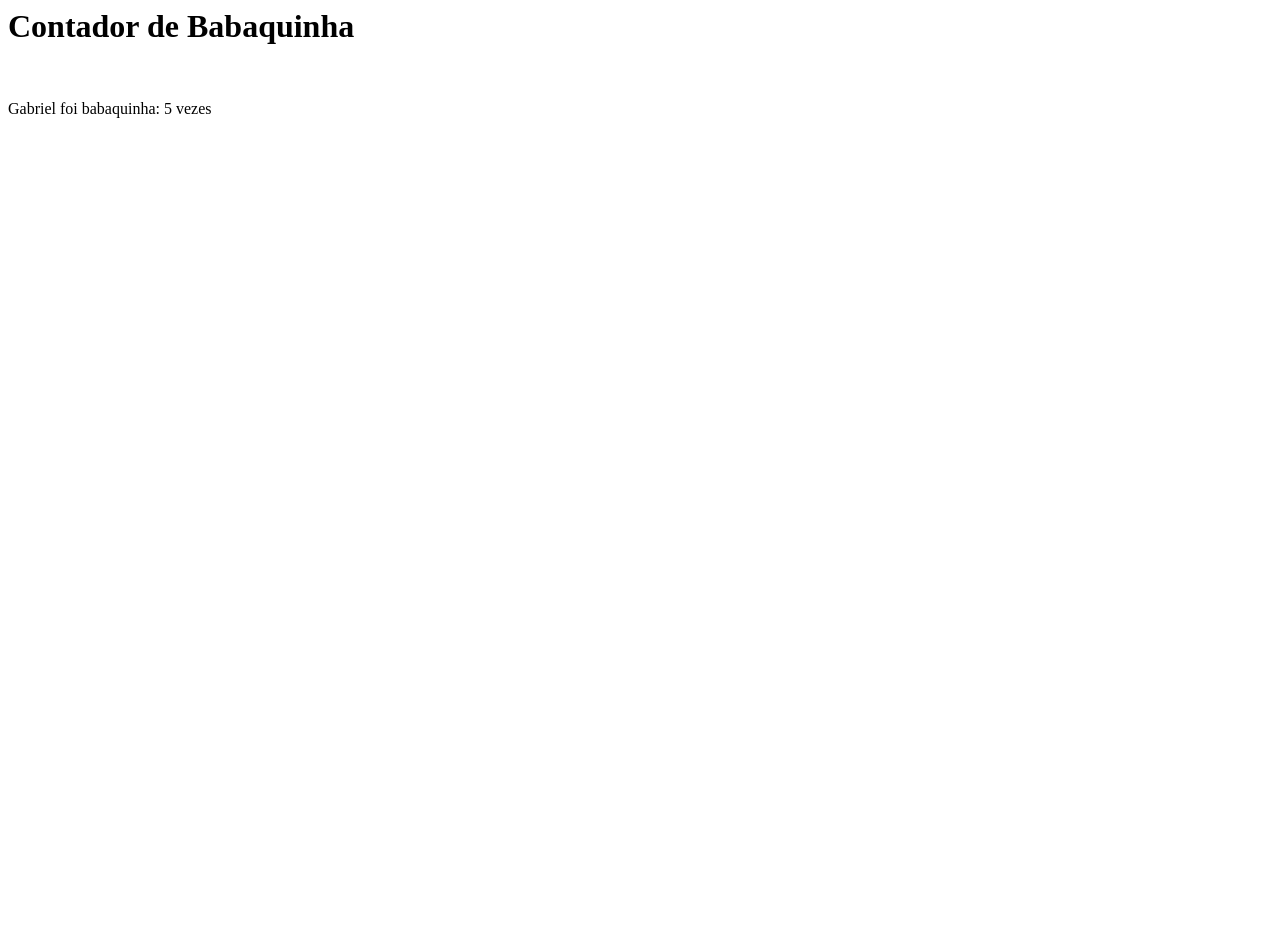
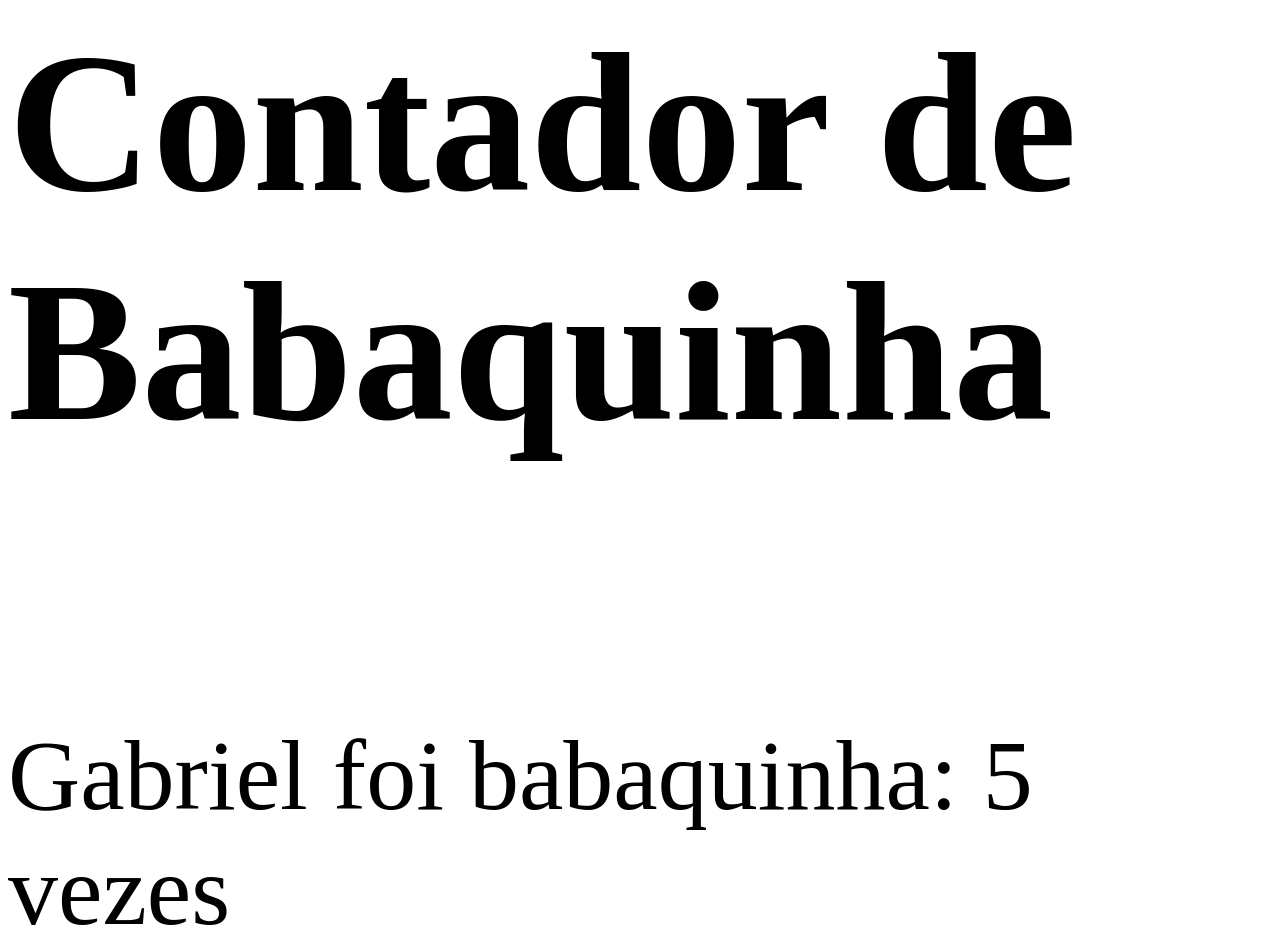
Before and after one commit to RibasSu/babaquinha.com.br, a website: page index.html in a window 1280 px wide. Before the commit the page ends 800 px from the top, so only its background shows below. Drawn offline with Linux system fonts and the light colour scheme.

Commit message:
font-size

```diff
--- a/index.html
+++ b/index.html
@@ -1,3 +1,3 @@
-<h1>Contador de Babaquinha</h1>
+<h1 style="font-size:200px;">Contador de Babaquinha</h1>
 <br>
-<p>Gabriel foi babaquinha: 5 vezes</p>
+<p style="font-size:100px;">Gabriel foi babaquinha: 5 vezes</p>
```
